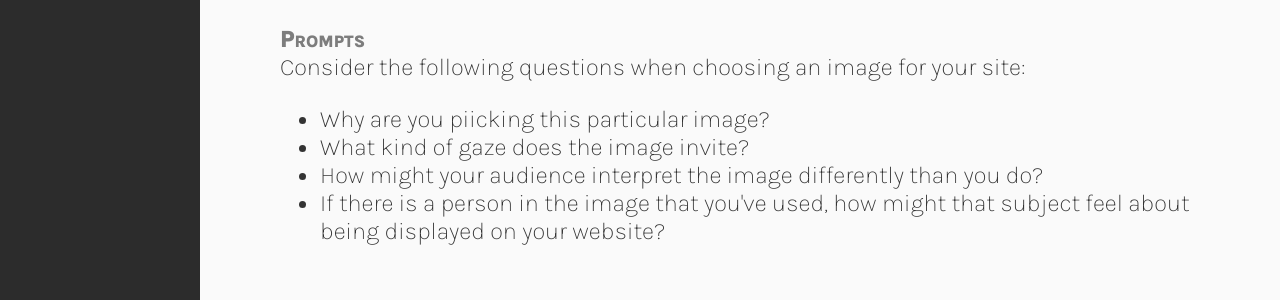
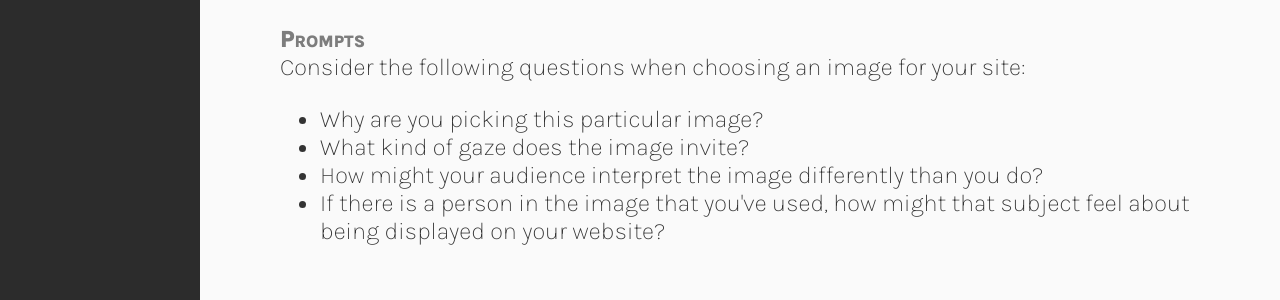
Before and after one commit to scholarslab/brackets, a Jekyll site: the page built from design-ethos.html, in a window 1280 px wide and 900 px high, scrolled down 7889 px. Shown: the part 551-851 px from the top of the window. Built offline with Jekyll 4.4.1, drawn with Linux system fonts in a browser that asks for light colours.

Commit message:
edits design ethos

```diff
--- a/design-ethos.html
+++ b/design-ethos.html
@@ -111,7 +111,7 @@ title: Design Ethos
 <h4>Prompts</h4>
 <p>Consider the following questions when choosing an image for your site:</p>
 <ul>
-	<li>Why are you piicking this particular image?</li>
+	<li>Why are you picking this particular image?</li>
 	<li>What kind of gaze does the image invite?</li>
 	<li>How might your audience interpret the image differently than you do?</li>
 	<li>If there is a person in the image that you've used, how might that subject feel about being displayed on your website?</li>
```
